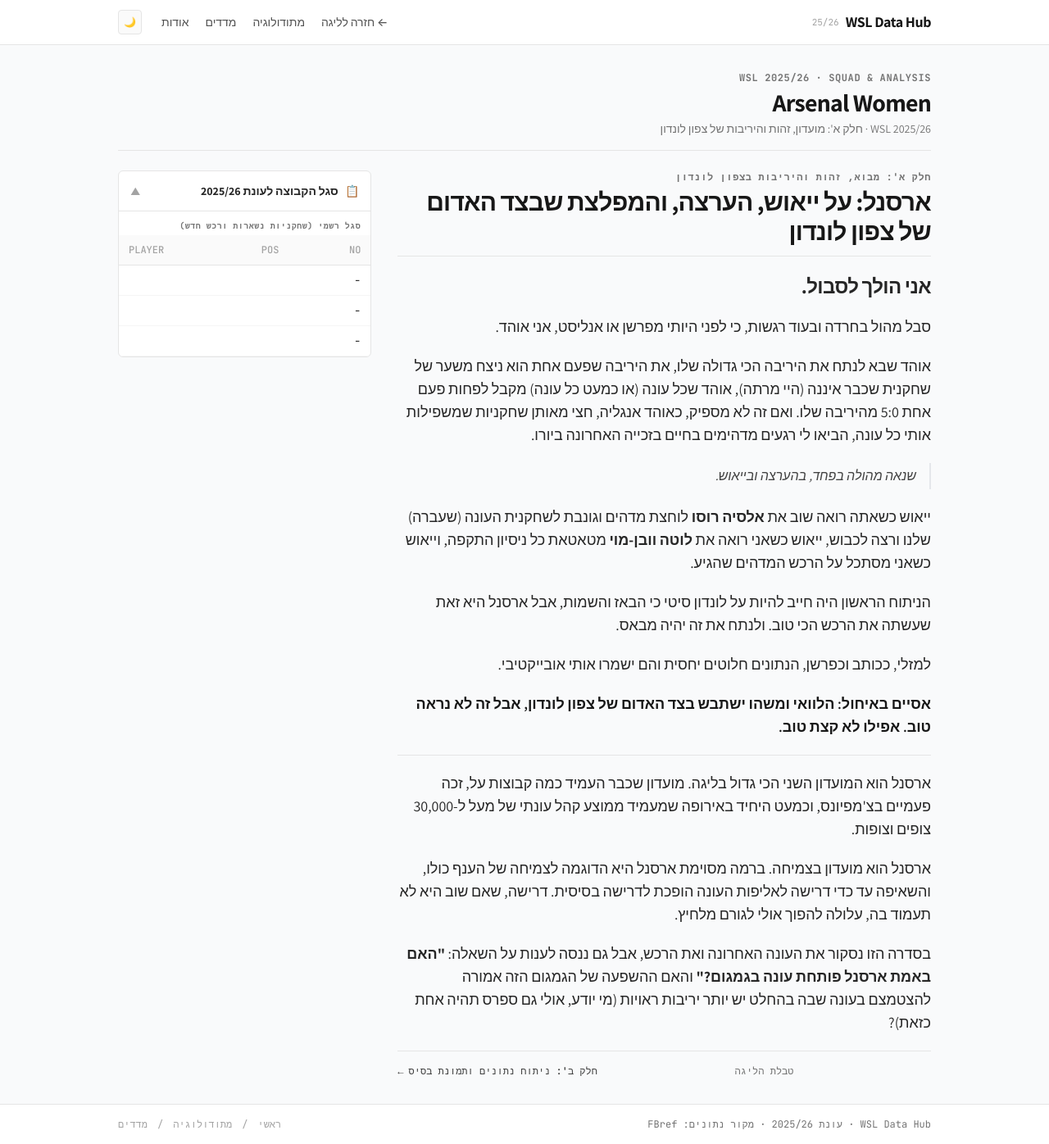
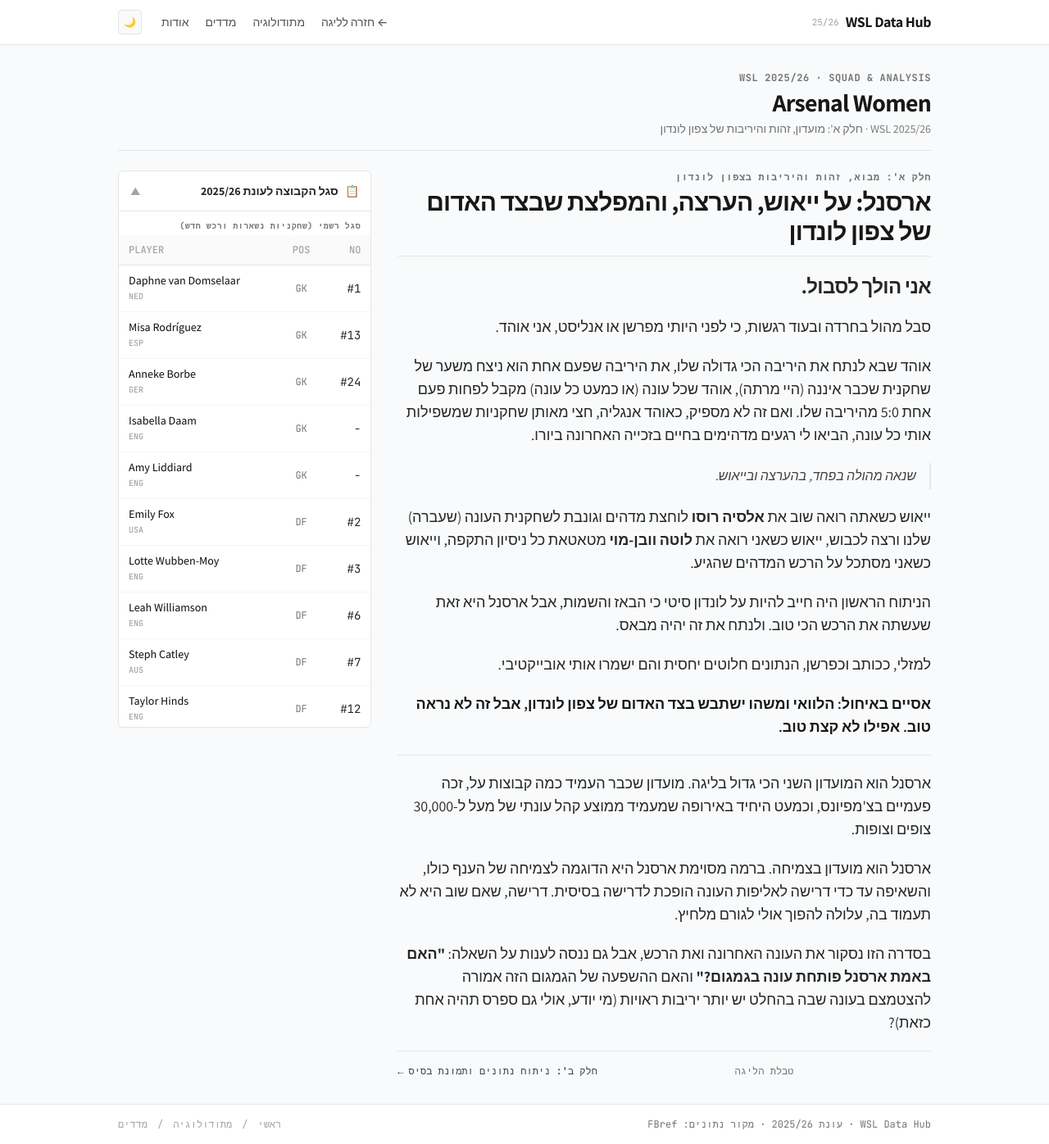
Before and after one commit to davidkorenblit/wsl-data-hub, a Jekyll site: the page built from teams/arsenal/index.md, in a window 1280 px wide and 1396 px high. Shown: the whole window at 82% size. Built offline with Jekyll 4.4.1, drawn with Linux system fonts in a browser that asks for light colours; nearby versions of some CDN libraries; some of the changed lines change nothing that is shown.

Commit message:
Enable automatic squad and transfer sidebar rendering for Arsenal in Jekyll layout

```diff
--- a/_data/squads/arsenal.json
+++ b/_data/squads/arsenal.json
@@ -1,223 +1,35 @@
-{
-  "team": "Arsenal Women",
-  "season": "2025/26",
-  "players": [
-    {
-      "id": 1349489,
-      "name": "Renée Slegers",
-      "shirt_number": "Netherlands",
-      "role": "coach",
-      "position": "coach"
-    },
-    {
-      "id": 856537,
-      "name": "Manuela Zinsberger",
-      "shirt_number": "Austria",
-      "role": "keepers",
-      "position": "keeper_long"
-    },
-    {
-      "id": 1091599,
-      "name": "Daphne van Domselaar",
-      "shirt_number": "Netherlands",
-      "role": "keepers",
-      "position": "keeper_long"
-    },
-    {
-      "id": 898511,
-      "name": "Anneke Borbe",
-      "shirt_number": "Germany",
-      "role": "keepers",
-      "position": "keeper_long"
-    },
-    {
-      "id": 1415611,
-      "name": "Naomi Williams",
-      "shirt_number": "England",
-      "role": "keepers",
-      "position": "keeper_long"
-    },
-    {
-      "id": 1830964,
-      "name": "Amy Liddiard",
-      "shirt_number": "England",
-      "role": "keepers",
-      "position": "keeper_long"
-    },
-    {
-      "id": 1580415,
-      "name": "Vivienne Lia",
-      "shirt_number": "England",
-      "role": "defenders",
-      "position": "defender_long"
-    },
-    {
-      "id": 1266128,
-      "name": "Emily Fox",
-      "shirt_number": "USA",
-      "role": "defenders",
-      "position": "defender_long"
-    },
-    {
-      "id": 1192394,
-      "name": "Lotte Wubben-Moy",
-      "shirt_number": "England",
-      "role": "defenders",
-      "position": "defender_long"
-    },
-    {
-      "id": 1083800,
-      "name": "Laia Codina",
-      "shirt_number": "Spain",
-      "role": "defenders",
-      "position": "defender_long"
-    },
-    {
-      "id": 941576,
-      "name": "Leah Williamson",
-      "shirt_number": "England",
-      "role": "defenders",
-      "position": "defender_long"
-    },
-    {
-      "id": 645989,
-      "name": "Steph Catley",
-      "shirt_number": "Australia",
-      "role": "defenders",
-      "position": "defender_long"
-    },
-    {
-      "id": 1082526,
-      "name": "Taylor Hinds",
-      "shirt_number": "England",
-      "role": "defenders",
-      "position": "defender_long"
-    },
-    {
-      "id": 1414898,
-      "name": "Katie Reid",
-      "shirt_number": "England",
-      "role": "defenders",
-      "position": "defender_long"
-    },
-    {
-      "id": 1357677,
-      "name": "Smilla Holmberg",
-      "shirt_number": "Sweden",
-      "role": "defenders",
-      "position": "defender_long"
-    },
-    {
-      "id": 1823059,
-      "name": "Sophie Harwood",
-      "shirt_number": "England",
-      "role": "defenders",
-      "position": "defender_long"
-    },
-    {
-      "id": 886706,
-      "name": "Georgia Stanway",
-      "shirt_number": "England",
-      "role": "midfielders",
-      "position": "midfielder_long"
-    },
-    {
-      "id": 835903,
-      "name": "Mariona Caldentey",
-      "shirt_number": "Spain",
-      "role": "midfielders",
-      "position": "midfielder_long"
-    },
-    {
-      "id": 324991,
-      "name": "Kim Little",
-      "shirt_number": "Scotland",
-      "role": "midfielders",
-      "position": "midfielder_long"
-    },
-    {
-      "id": 809605,
-      "name": "Frida Maanum",
-      "shirt_number": "Norway",
-      "role": "midfielders",
-      "position": "midfielder_long"
-    },
-    {
-      "id": 1055898,
-      "name": "Victoria Pelova",
-      "shirt_number": "Netherlands",
-      "role": "midfielders",
-      "position": "midfielder_long"
-    },
-    {
-      "id": 1111984,
-      "name": "Kyra Cooney-Cross",
-      "shirt_number": "Australia",
-      "role": "midfielders",
-      "position": "midfielder_long"
-    },
-    {
-      "id": 1806106,
-      "name": "Jessie Gale",
-      "shirt_number": "England",
-      "role": "attackers",
-      "position": "attacker_long"
-    },
-    {
-      "id": 1417287,
-      "name": "Maddy Earl",
-      "shirt_number": "England",
-      "role": "attackers",
-      "position": "attacker_long"
-    },
-    {
-      "id": 1414896,
-      "name": "Michelle Agyemang",
-      "shirt_number": "England",
-      "role": "attackers",
-      "position": "attacker_long"
-    },
-    {
-      "id": 1514063,
-      "name": "Olivia Smith",
-      "shirt_number": "Canada",
-      "role": "attackers",
-      "position": "attacker_long"
-    },
-    {
-      "id": 898060,
-      "name": "Chloe Kelly",
-      "shirt_number": "England",
-      "role": "attackers",
-      "position": "attacker_long"
-    },
-    {
-      "id": 271434,
-      "name": "Caitlin Foord",
-      "shirt_number": "Australia",
-      "role": "attackers",
-      "position": "attacker_long"
-    },
-    {
-      "id": 1185212,
-      "name": "Alessia Russo",
-      "shirt_number": "England",
-      "role": "attackers",
-      "position": "attacker_long"
-    },
-    {
-      "id": 773402,
-      "name": "Stina Blackstenius",
-      "shirt_number": "Sweden",
-      "role": "attackers",
-      "position": "attacker_long"
-    },
-    {
-      "id": 1973305,
-      "name": "Mia Dixon",
-      "shirt_number": "England",
-      "role": "attackers",
-      "position": "attacker_long"
-    }
-  ]
-}
+[
+  {"player": "Daphne van Domselaar", "name_he": "דפנה ואן דומסלאר", "pos": "GK", "no": "1", "nation": "NED"},
+  {"player": "Misa Rodríguez", "name_he": "מיסה רודריגז", "pos": "GK", "no": "13", "nation": "ESP"},
+  {"player": "Anneke Borbe", "name_he": "אנקה בורבה", "pos": "GK", "no": "24", "nation": "GER"},
+  {"player": "Isabella Daam", "name_he": "איזבלה דאם", "pos": "GK", "no": null, "nation": "ENG"},
+  {"player": "Amy Liddiard", "name_he": "איימי לידיארד", "pos": "GK", "no": null, "nation": "ENG"},
+  {"player": "Emily Fox", "name_he": "אמילי פוקס", "pos": "DF", "no": "2", "nation": "USA"},
+  {"player": "Lotte Wubben-Moy", "name_he": "לוטה וובן-מוי", "pos": "DF", "no": "3", "nation": "ENG"},
+  {"player": "Leah Williamson", "name_he": "ליאה ויליאמסון", "pos": "DF", "no": "6", "nation": "ENG"},
+  {"player": "Steph Catley", "name_he": "סטפני קאטלי", "pos": "DF", "no": "7", "nation": "AUS"},
+  {"player": "Taylor Hinds", "name_he": "טיילור היינדס", "pos": "DF", "no": "12", "nation": "ENG"},
+  {"player": "Ona Batlle", "name_he": "אונה באטייה", "pos": "DF", "no": "22", "nation": "ESP"},
+  {"player": "Smilla Holmberg", "name_he": "סמילה הולמברג", "pos": "DF", "no": "25", "nation": "SWE"},
+  {"player": "Katie Reid", "name_he": "קייטי ריד", "pos": "DF", "no": "28", "nation": "ENG"},
+  {"player": "Niamh Lucy Peacock", "name_he": "ניאם לוסי פיקוק", "pos": "DF", "no": null, "nation": "ENG"},
+  {"player": "Georgia Stanway", "name_he": "ג'ורג'יה סטאנוויי ('G')", "pos": "MF", "no": "8", "nation": "ENG"},
+  {"player": "Kim Little", "name_he": "קים ליטל", "pos": "MF", "no": "10", "nation": "SCO"},
+  {"player": "Frida Maanum", "name_he": "פרידה מאנום", "pos": "MF", "no": "12", "nation": "NOR"},
+  {"player": "Géraldine Reuteler", "name_he": "ז'רלדין רויטלר", "pos": "MF", "no": "14", "nation": "SUI"},
+  {"player": "Lisa Baum", "name_he": "ליסה באום", "pos": "MF", "no": "19", "nation": "GER"},
+  {"player": "Kyra Cooney-Cross", "name_he": "קיירה קוני-קרוס", "pos": "MF", "no": "32", "nation": "AUS"},
+  {"player": "Sophie Harwood", "name_he": "סופי הארווד", "pos": "MF", "no": null, "nation": "ENG"},
+  {"player": "Bryony-Rose Brodie", "name_he": "בריאוני-רוז ברודי", "pos": "MF", "no": null, "nation": "ENG"},
+  {"player": "Mariona Caldentey", "name_he": "מריונה קלדנטיי", "pos": "FW", "no": "8", "nation": "ESP"},
+  {"player": "Selina Cerci", "name_he": "סלינה צ'רצ'י", "pos": "FW", "no": "9", "nation": "GER"},
+  {"player": "Rosa Kafaji", "name_he": "רוזה קפאג'י", "pos": "FW", "no": "16", "nation": "SWE"},
+  {"player": "Chloe Kelly", "name_he": "קלואי קלי", "pos": "FW", "no": "18", "nation": "ENG"},
+  {"player": "Caitlin Foord", "name_he": "קייטלין פורד", "pos": "FW", "no": "19", "nation": "AUS"},
+  {"player": "Olivia Smith", "name_he": "אוליביה סמית'", "pos": "FW", "no": "20", "nation": "CAN"},
+  {"player": "Alessia Russo", "name_he": "אלסיה רוסו", "pos": "FW", "no": "23", "nation": "ENG"},
+  {"player": "Stina Blackstenius", "name_he": "סטינה בלקסטניוס", "pos": "FW", "no": "25", "nation": "SWE"},
+  {"player": "Michelle Agyemang", "name_he": "מישל אג'ימאן ('מיש')", "pos": "FW", "no": "27", "nation": "ENG"},
+  {"player": "Mia Dixon", "name_he": "מיה דיקסון", "pos": "FW", "no": null, "nation": "ENG"},
+  {"player": "Vivienne Lia", "name_he": "ויויאן ליא", "pos": "FW", "no": null, "nation": "ENG"}
+]
--- /dev/null
+++ b/_data/transfers/arsenal.json
@@ -0,0 +1,101 @@
+{
+  "team": "Arsenal Women",
+  "season": "2026/27",
+  "summary": {
+    "total_new_signings": 6,
+    "total_departures": 3,
+    "net_spend_estimate": "High Impact",
+    "headline": "חיזוק ממוקד ברמות העולמיות הגבוהות ביותר: באטייה מברצלונה וסטאנוויי מבאיירן"
+  },
+  "transfers_in": [
+    {
+      "player": "Ona Batlle",
+      "name_he": "אונה באטייה",
+      "pos": "DF",
+      "no": "22",
+      "nation": "ESP",
+      "from": "Barcelona",
+      "role": "מגנת-על בשני האגפים, שדרוג טכני וקידום כדור"
+    },
+    {
+      "player": "Georgia Stanway ('G')",
+      "name_he": "ג'ורג'יה סטאנוויי",
+      "pos": "MF",
+      "no": "8",
+      "nation": "ENG",
+      "from": "Bayern Munich",
+      "role": "מנוע הקישור, חילוצים בשליש ההתקפי ואיום מרחוק"
+    },
+    {
+      "player": "Lisa Baum",
+      "name_he": "ליסה באום",
+      "pos": "MF/FW",
+      "no": "19",
+      "nation": "GER",
+      "from": "Hamburger SV",
+      "role": "שחקנית כנף גרמנייה צעירה ונפיצה"
+    },
+    {
+      "player": "Misa Rodríguez",
+      "name_he": "מיסה רודריגז",
+      "pos": "GK",
+      "no": "13",
+      "nation": "ESP",
+      "from": "Real Madrid",
+      "role": "שוערת נבחרת ספרד"
+    },
+    {
+      "player": "Géraldine Reuteler",
+      "name_he": "ז'רלדין רויטלר",
+      "pos": "MF",
+      "no": "14",
+      "nation": "SUI",
+      "from": "Eintracht Frankfurt",
+      "role": "קשרית מרכזית אגרסיבית"
+    },
+    {
+      "player": "Selina Cerci",
+      "name_he": "סלינה צ'רצ'י",
+      "pos": "FW",
+      "no": "9",
+      "nation": "GER",
+      "from": "TSG Hoffenheim",
+      "role": "חלוצה מרכזית מסוכנת ברחבה"
+    },
+    {
+      "player": "Michelle Agyemang ('מיש')",
+      "name_he": "מישל אג'ימאן",
+      "pos": "FW",
+      "no": "27",
+      "nation": "ENG",
+      "from": "חזרה מפציעה / אקדמיה",
+      "role": "חלוצת 9 פיזית ועוצמתית מול בלוקים נמוכים"
+    }
+  ],
+  "transfers_out": [
+    {
+      "player": "Katie McCabe",
+      "name_he": "קייטי מקייב",
+      "pos": "DF/MF",
+      "min": 1512,
+      "to": "Chelsea",
+      "impact": "עזיבה דרמטית ליריבה המרה על התואר"
+    },
+    {
+      "player": "Beth Mead ('מידו')",
+      "name_he": "בת' מיד",
+      "pos": "FW",
+      "min": 1014,
+      "to": "Manchester City",
+      "impact": "מעבר ישיר לטוענת לכתר"
+    },
+    {
+      "player": "Victoria Pelova",
+      "name_he": "ויקטוריה פלובה",
+      "pos": "MF",
+      "min": 726,
+      "to": "עזיבה",
+      "impact": "קשרית יצירתית שפינתה מקום לסטאנוויי"
+    }
+  ]
+}
```
